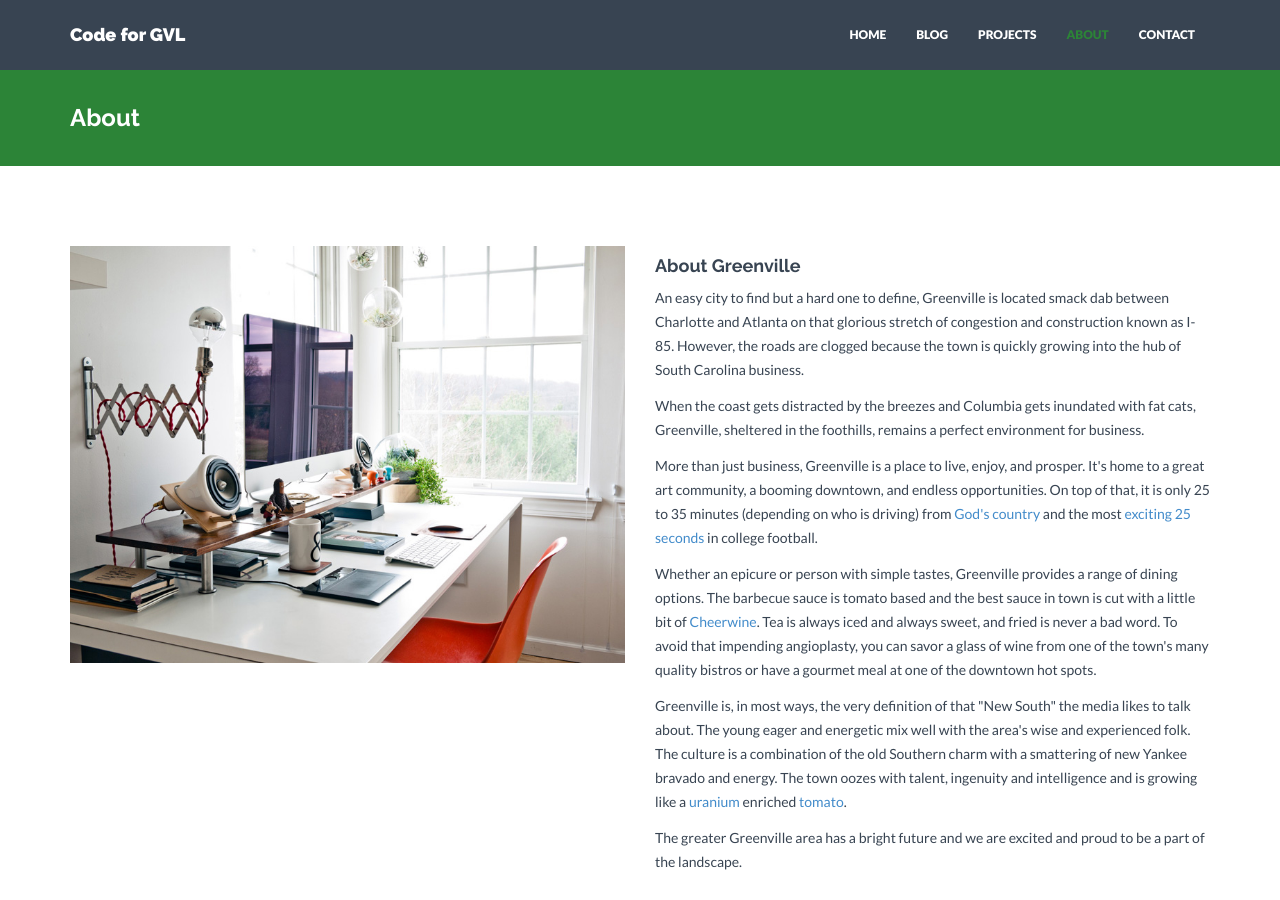
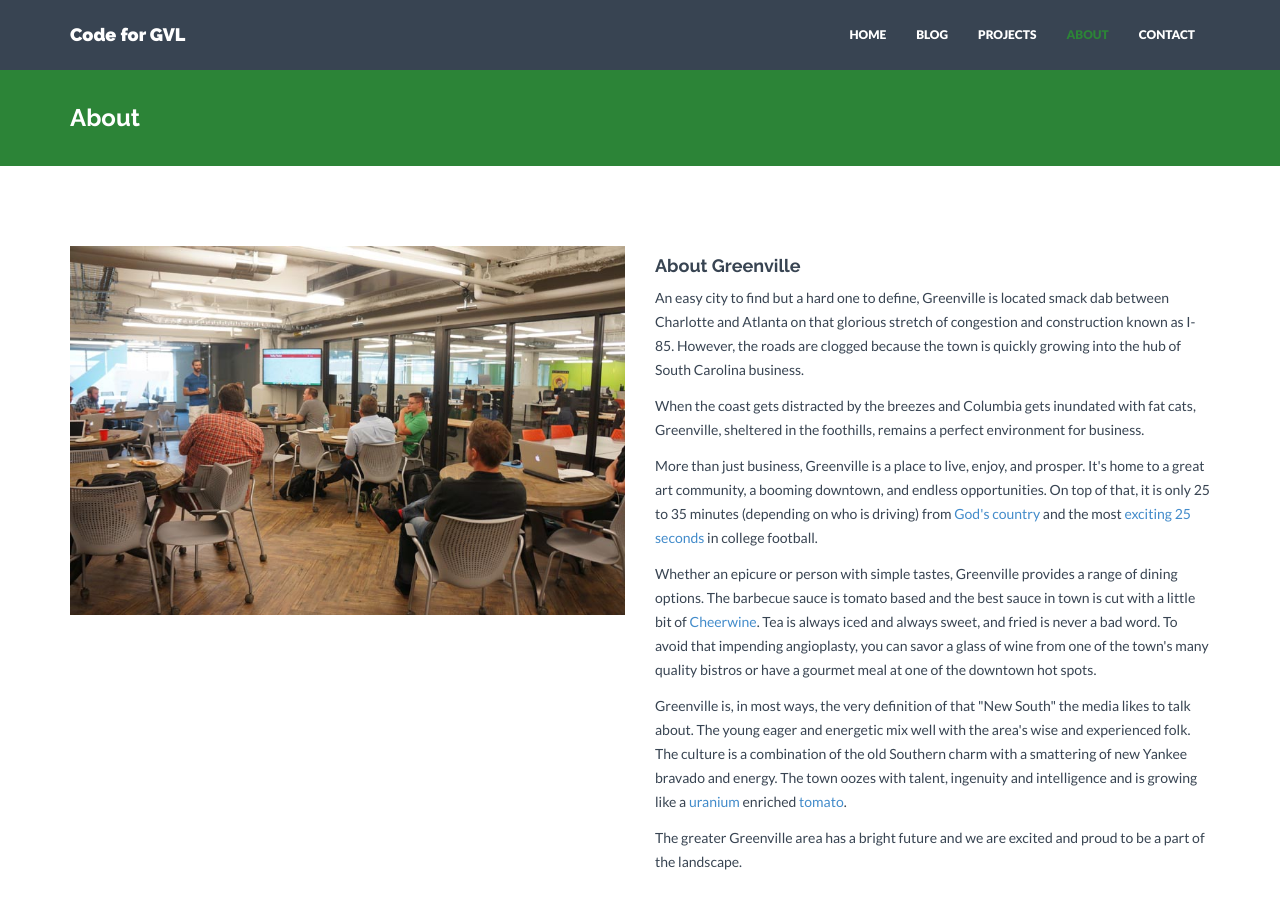
Before and after one commit to agautsc/CfG-2, a Jekyll site: the page built from about.html, in a window 1280 px wide and 900 px high. Built offline with Jekyll 4.4.1, drawn with Linux system fonts in a browser that asks for light colours; nearby versions of some CDN libraries.

Commit message:
Update about.html
Switched photo to Mike Nice photo

```diff
--- a/about.html
+++ b/about.html
@@ -7,7 +7,7 @@ permalink: /about/
 <div class="container mtb">
     <div class="row">
         <div class="col-lg-6">
-            <img class="img-responsive" src="{{ "/assets/img/about.jpg" | prepend: site.baseurl }}" alt="">
+            <img class="img-responsive" src="{{ "/assets/img/about-2.jpg" | prepend: site.baseurl }}" alt="">
         </div>
         <div class="col-lg-6">
             <h4>About Greenville</h4>
```
